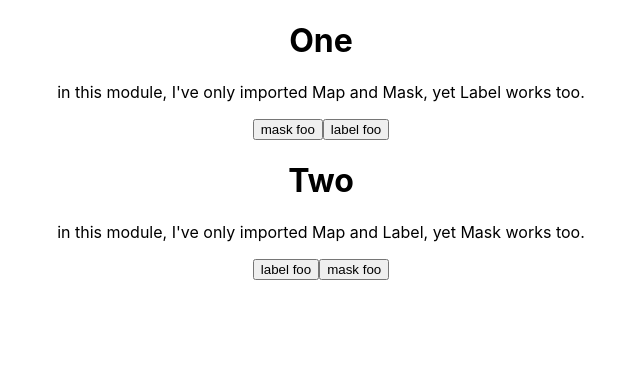
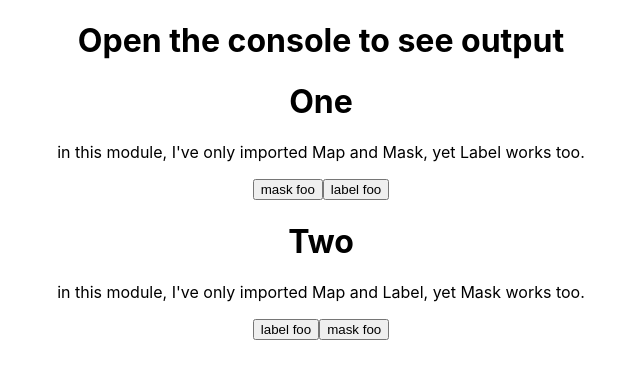
Before and after one commit to mike-holm-percipient/dragndrop-upload, a React (Create React App) app: page / in a window 1280 px wide. Shown: the top 378 px of the page, without its empty margins (319-959 px from the left). Built offline with nearby package versions, Linux system fonts and the light colour scheme.

Commit message:
add heading

```diff
--- a/src/App.js
+++ b/src/App.js
@@ -6,6 +6,7 @@ import './App.css';
 
 const App = () => (
     <div className="App">
+      <h1>Open the console to see output</h1>
       <One />
       <Two />
     </div>
```
